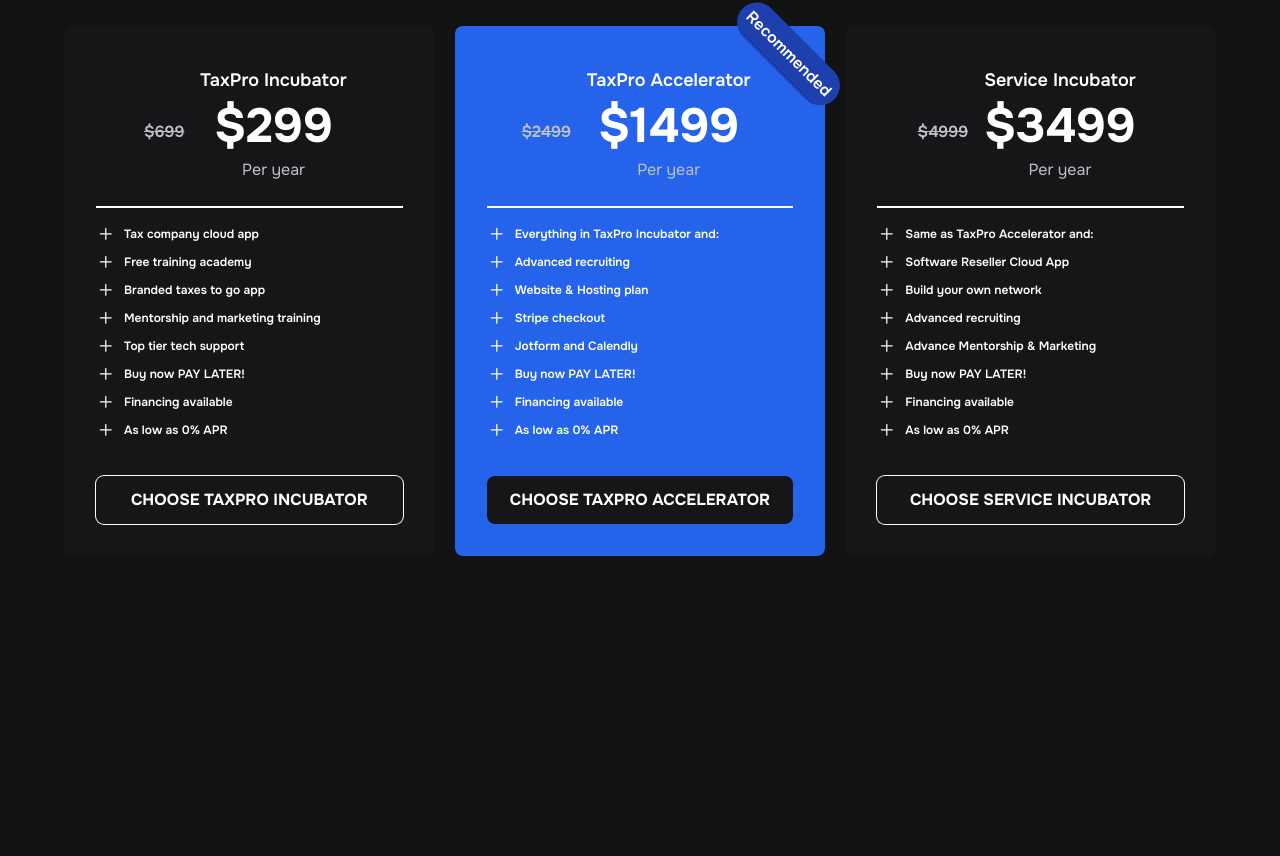
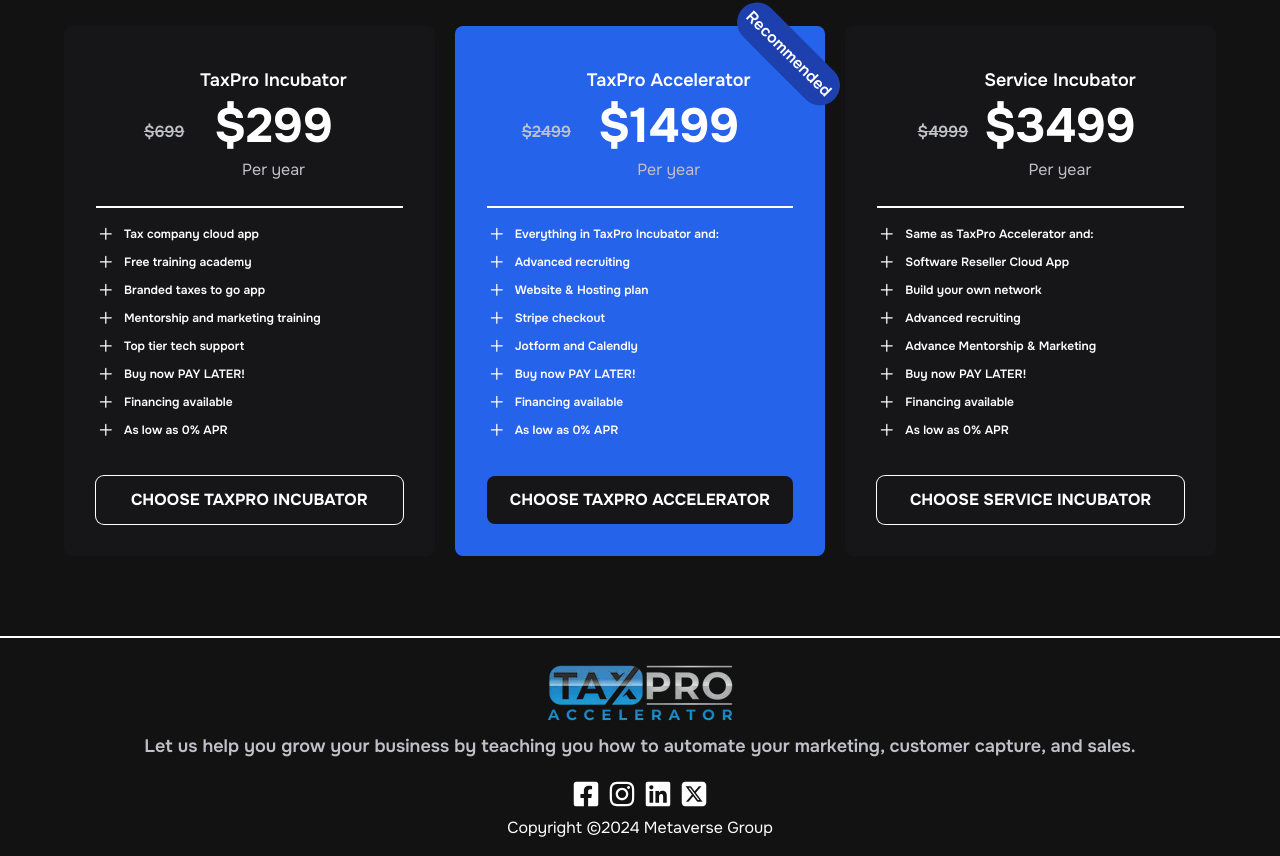
Before and after one commit to natzgg/servizen, a Next.js app: page / in a window 1280 px wide. Shown: the part 2457-3313 px from the top of the page. Before the commit the page ends 3013 px from the top, so only its background shows below. Built offline with nearby package versions, Linux system fonts and the light colour scheme.

Commit message:
add footer

```diff
--- a/app/(home)/_components/pricing/pricing.tsx
+++ b/app/(home)/_components/pricing/pricing.tsx
@@ -2,7 +2,7 @@
 
 const Pricing = () => {
   return (
-    <div className="flex flex-col gap-10 items-center justify-center mx-auto px-6 mt-20 lg:px-16">
+    <div className="flex flex-col gap-10 items-center justify-center mx-auto px-6 lg:px-16 my-20">
       <div className="flex flex-col gap-2 items-center justify-center">
         <h1 className="font-bold text-3xl">Start your journey today</h1>
         <h2 className="text-basetext">Choose your plan and start now!</h2>
--- a/app/(home)/page.tsx
+++ b/app/(home)/page.tsx
@@ -3,6 +3,7 @@
 import ImageCarousel from "./_components/header/image-carousel";
 import Services from "./_components/services/services";
 import Pricing from "./_components/pricing/pricing";
+import Footer from "@/components/footer";
 
 export default function Home() {
   return (
@@ -12,6 +13,7 @@
       <ImageCarousel />
       <Services />
       <Pricing />
+      <Footer />
     </div>
   );
 }
--- /dev/null
+++ b/components/footer-links.tsx
@@ -0,0 +1,32 @@
+import Link from "next/link";
+import { FaFacebookSquare, FaInstagram, FaLinkedin } from "react-icons/fa";
+import { FaSquareXTwitter } from "react-icons/fa6";
+
+const FooterLinks = () => {
+  return (
+    <ul className="flex gap-2 items-center">
+      <li>
+        <Link href="https://facebook.com">
+          <FaFacebookSquare className="h-7 w-7" />
+        </Link>
+      </li>
+      <li>
+        <Link href="https://instagram.com">
+          <FaInstagram className="h-7 w-7" />
+        </Link>
+      </li>
+      <li>
+        <Link href="https://linkedin.com">
+          <FaLinkedin className="h-7 w-7" />
+        </Link>
+      </li>
+      <li>
+        <Link href="https://twitter.com">
+          <FaSquareXTwitter className="h-7 w-7" />
+        </Link>
+      </li>
+    </ul>
+  );
+};
+
+export default FooterLinks;
--- /dev/null
+++ b/components/footer.tsx
@@ -0,0 +1,20 @@
+import Logo from "@/app/(home)/_components/navbar/logo";
+import FooterLinks from "./footer-links";
+
+const Footer = () => {
+  return (
+    <div className="border-t-2 border-white">
+      <div className="p-4 flex flex-col items-center justify-center">
+        <Logo />
+        <span className="text-basetext text-sm font-semibold lg:text-lg mb-5 text-center">
+          Let us help you grow your business by teaching you how to automate
+          your marketing, customer capture, and sales.
+        </span>
+        <FooterLinks />
+        <span className="mt-2">Copyright ©2024 Metaverse Group</span>
+      </div>
+    </div>
+  );
+};
+
+export default Footer;
```
